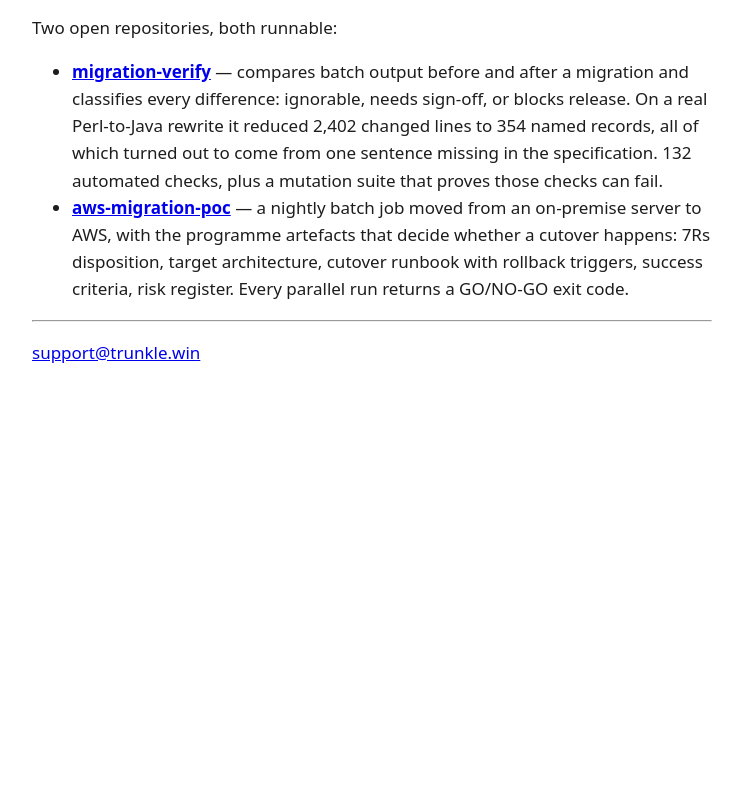
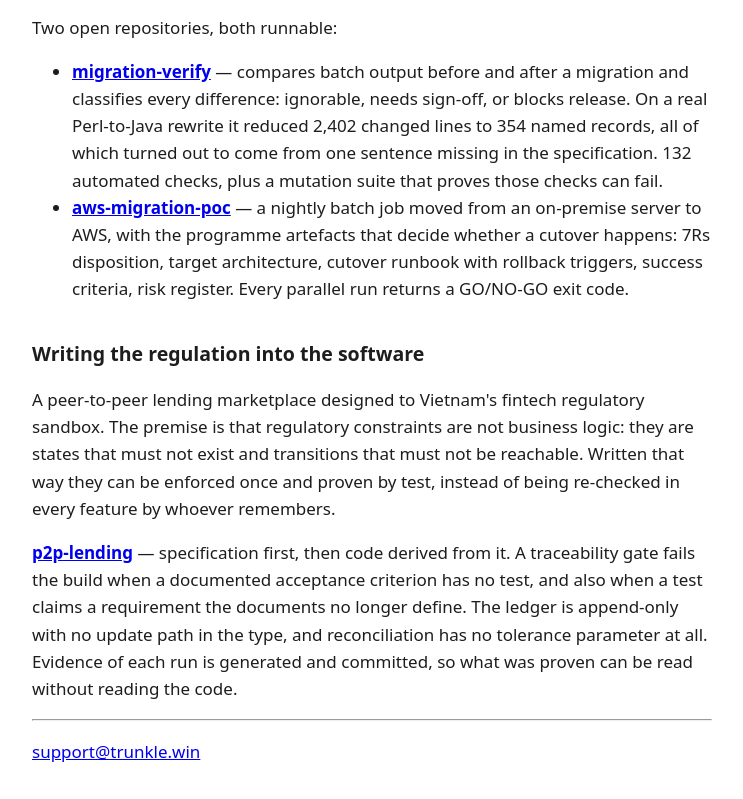
Before and after one commit to mohoatu/trunkle-win-web, a plain HTML site: page index.html in a window 1280 px wide. Shown: the part 491-1290 px from the top of the page, without its empty margins (268-1011 px from the left). Before the commit the page ends 891 px from the top, so only its background shows below. Drawn offline with Linux system fonts and the light colour scheme.

Commit message:
Add the p2p-lending repository to the front page

```diff
--- a/index.html
+++ b/index.html
@@ -34,6 +34,20 @@ artefacts that decide whether a cutover happens: 7Rs disposition, target
 architecture, cutover runbook with rollback triggers, success criteria, risk
 register. Every parallel run returns a GO/NO-GO exit code.</li>
 </ul>
+
+<h2>Writing the regulation into the software</h2>
+<p>A peer-to-peer lending marketplace designed to Vietnam's fintech regulatory
+sandbox. The premise is that regulatory constraints are not business logic:
+they are states that must not exist and transitions that must not be
+reachable. Written that way they can be enforced once and proven by test,
+instead of being re-checked in every feature by whoever remembers.</p>
+<p><a href="https://github.com/mohoatu/p2p-lending"><strong>p2p-lending</strong></a>
+— specification first, then code derived from it. A traceability gate fails the
+build when a documented acceptance criterion has no test, and also when a test
+claims a requirement the documents no longer define. The ledger is append-only
+with no update path in the type, and reconciliation has no tolerance parameter
+at all. Evidence of each run is generated and committed, so what was proven can
+be read without reading the code.</p>
 <hr>
 <p><a href="mailto:support@trunkle.win">support@trunkle.win</a></p>
 </body>
```
